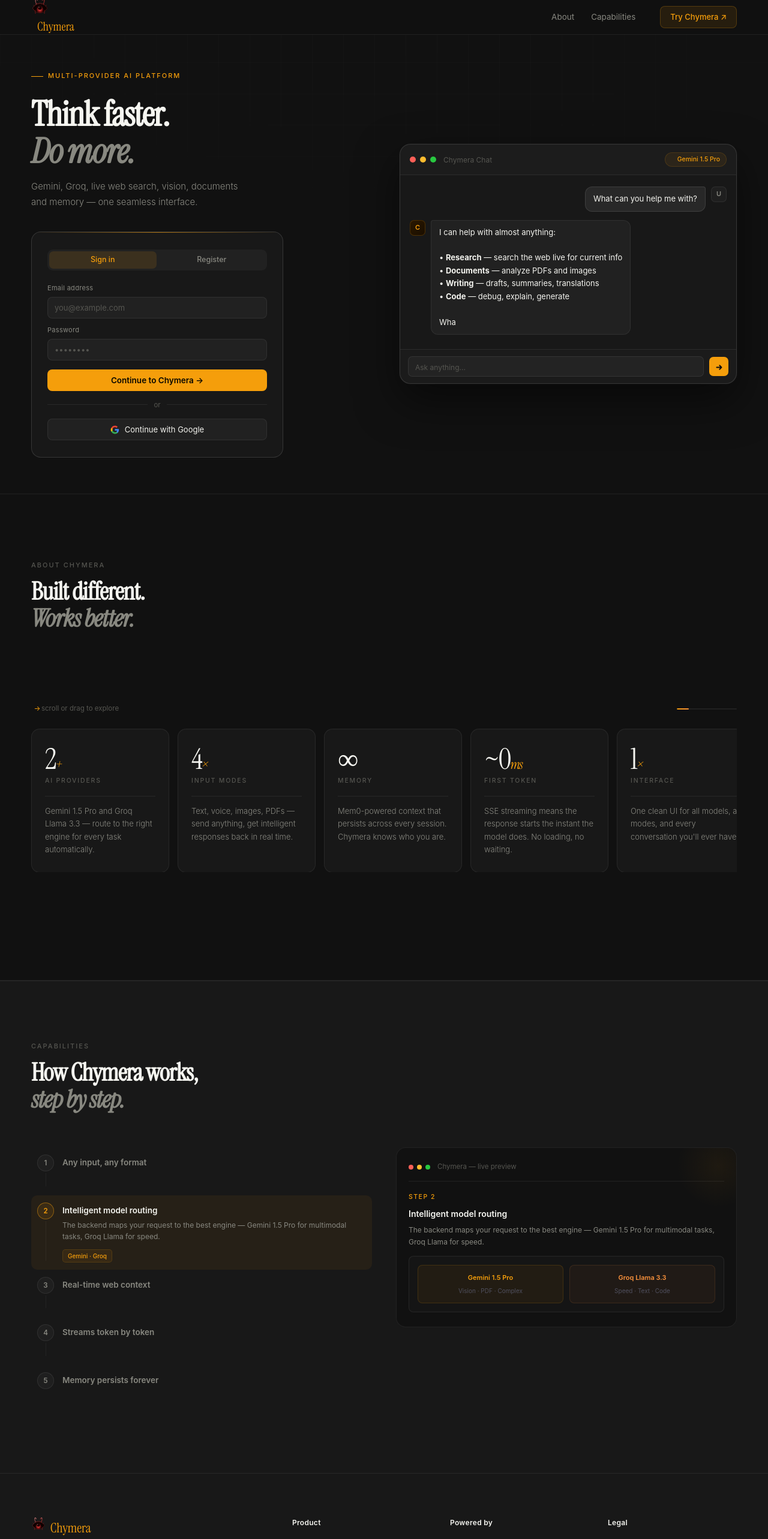
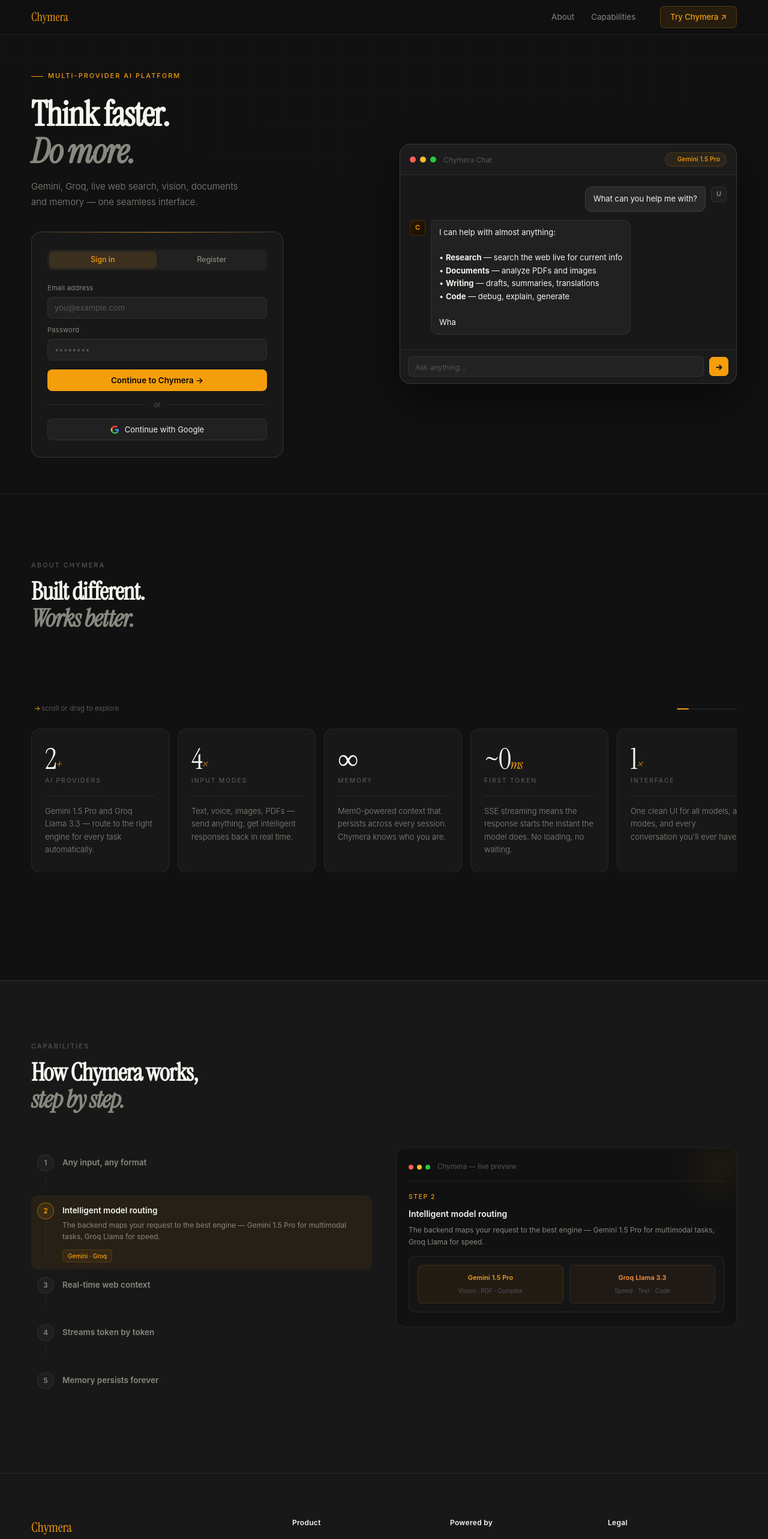
Before and after one commit to xx-abhijeet-xx/Nexmind, a React (Create React App) app: page / in a window 1280 px wide. Shown: the top 2566 px of the page at 60% size. Built offline with nearby package versions, Linux system fonts and the light colour scheme; no server answers.

Commit message:
removed ugly logo

```diff
--- a/src/components/Sidebar.jsx
+++ b/src/components/Sidebar.jsx
@@ -2,7 +2,6 @@
 import { useNavigate } from 'react-router-dom';
 import { useChat } from '../context/ChatContext';
 import { useAuth } from '../context/AuthContext';
-import ChymeraLogo from '../Assets/chymera-logo.svg';
 import './Sidebar.css';
 
 const StarIcon = () => (
@@ -40,7 +39,6 @@
     <aside className={`sidebar ${sidebarOpen ? '' : 'sidebar--closed'}`}>
       <div className="sb-topbar">
         <div className="sb-brand">
-          <img src={ChymeraLogo} alt="Chymera" style={{ height: '20px', marginRight: '10px' }} />
           <span className="sb-name">Chymera</span>
         </div>
         <button className="icon-btn" type="button" onClick={() => setSidebarOpen(false)} title="Close sidebar" aria-label="Close sidebar">
--- a/src/components/landing/LandingFooter.jsx
+++ b/src/components/landing/LandingFooter.jsx
@@ -1,5 +1,4 @@
 import React from 'react';
-import ChymeraLogo from '../../Assets/chymera-logo.svg';
 
 export default function LandingFooter() {
   const scrollToTop = (e) => {
@@ -18,8 +17,7 @@
       <div className="footer-top">
         <div className="foot-brand">
           <a href="#" className="foot-logo" onClick={scrollToTop} aria-label="Chymera home">
-            <img src={ChymeraLogo} alt="Chymera" style={{ height: '26px' }} />
-            <span style={{ marginLeft: '8px' }}>Chymera</span>
+            <span>Chymera</span>
           </a>
           <p className="foot-tagline">One interface for every AI model you need. Think faster, build better.</p>
           <div className="foot-social">
--- a/src/pages/Landing.jsx
+++ b/src/pages/Landing.jsx
@@ -7,7 +7,6 @@
 import AboutScroll from '../components/landing/AboutScroll';
 import Capabilities from '../components/landing/Capabilities';
 import LandingFooter from '../components/landing/LandingFooter';
-import ChymeraLogo from '../Assets/chymera-logo.svg';
 
 export default function Landing() {
   const { user, loading } = useAuth();
@@ -114,8 +113,7 @@
           onClick={(e) => { e.preventDefault(); window.scrollTo({ top: 0, behavior: 'smooth' }); }}
           aria-label="Chymera home"
         >
-          <img src={ChymeraLogo} alt="" style={{ height: '32px', display: 'block' }} />
-          <span style={{ marginLeft: '10px', fontFamily: "'Instrument Serif', serif", fontSize: '20px' }}>Chymera</span>
+          <span style={{ fontFamily: "'Instrument Serif', serif", fontSize: '20px' }}>Chymera</span>
         </a>
 
         <div className="nav-right">
```
Also changed, not shown: src/Assets/chymera-logo.svg (deleted).
